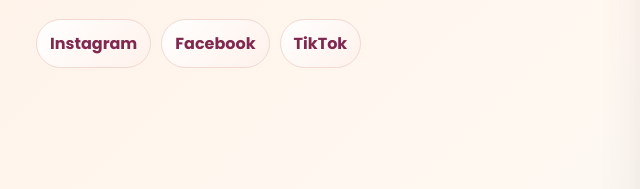
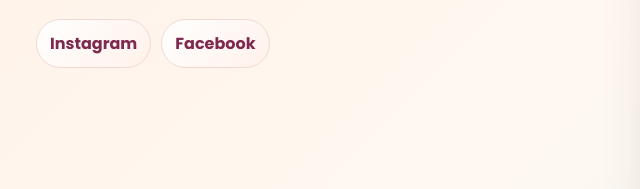
Before and after one commit to brutalnykoder/petrakadernicka, a plain HTML site: page index.html in a window 1280 px wide. Shown: the part 4554-4743 px from the top of the page, 45-685 px from the left. Drawn offline with Linux system fonts and the light colour scheme.

Commit message:
Update index.html

```diff
--- a/index.html
+++ b/index.html
@@ -180,7 +180,6 @@
           <div class="social-links" aria-label="Sociálne siete">
             <a data-social="instagram" href="#" target="_blank" rel="noopener">Instagram</a>
             <a data-social="facebook" href="#" target="_blank" rel="noopener">Facebook</a>
-            <a data-social="tiktok" href="#" target="_blank" rel="noopener">TikTok</a>
           </div>
         </div>
 
```
